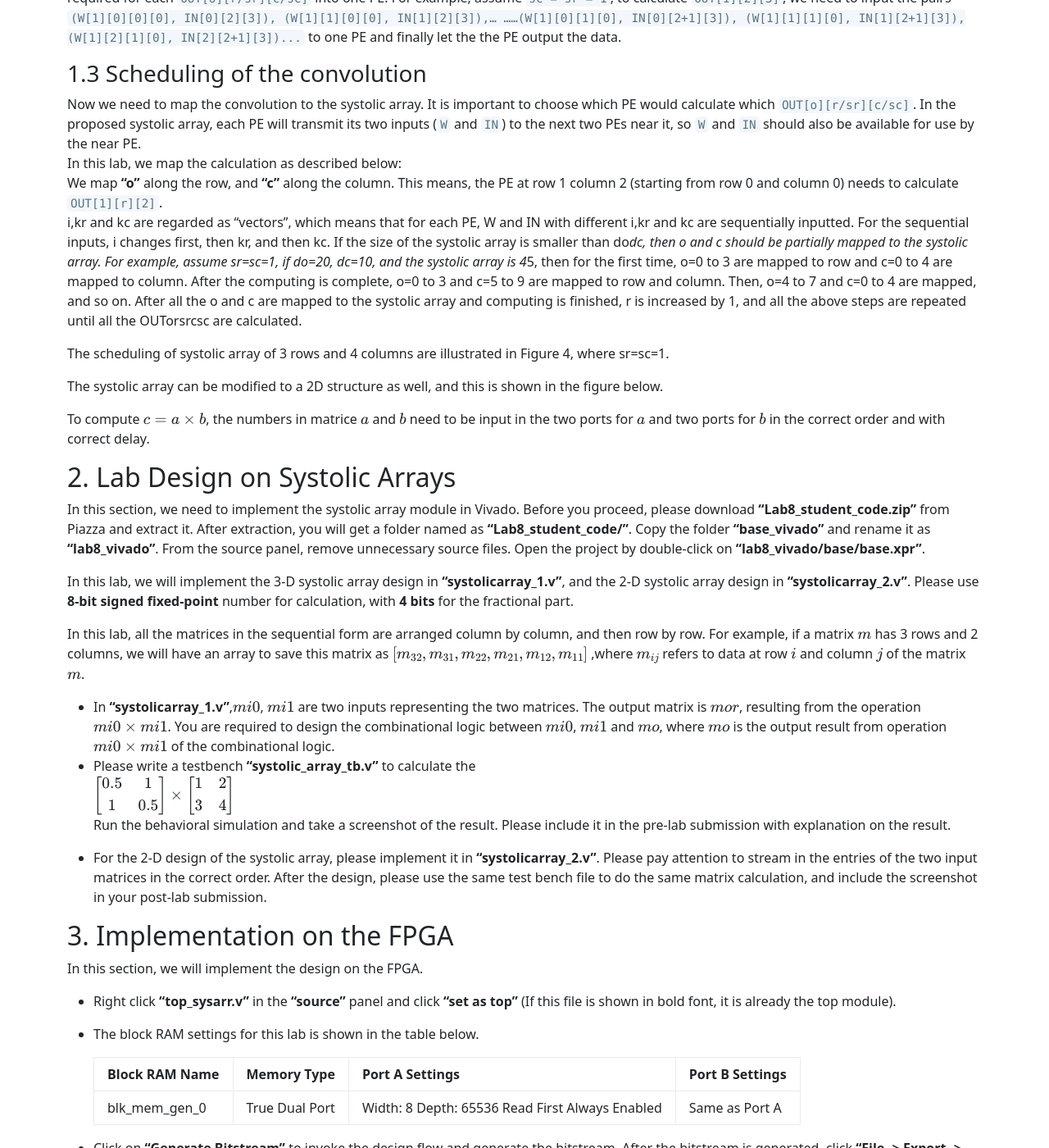
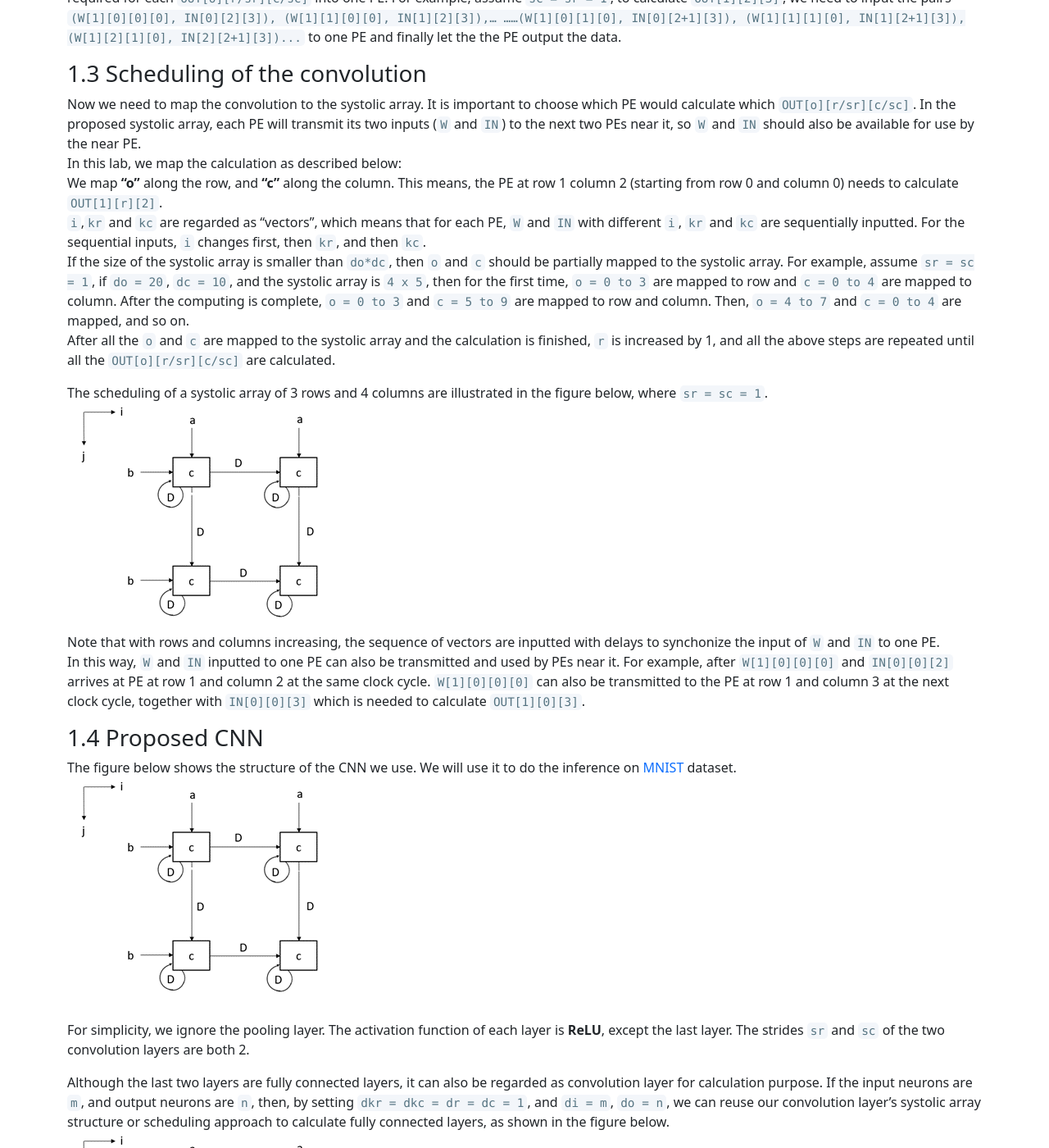
Before and after one commit to hailiangh/hailiangh.github.io, a Jekyll site: the page built from TA/ECEN689_Spring2022/lab9_manual.md, in a window 1280 px wide and 1400 px high, scrolled down 1970 px. Shown: the whole window at 82% size. Built offline with Jekyll 4.4.1, drawn with Linux system fonts in a browser that asks for light colours.

Commit message:
Update lab9_manual.md

```diff
--- a/TA/ECEN689_Spring2022/lab9_manual.md
+++ b/TA/ECEN689_Spring2022/lab9_manual.md
@@ -39,30 +39,26 @@ For each PE, it can do multiplication and accumulate the data. So we need to inp
 Now we need to map the convolution to the systolic array. It is important to choose which PE would calculate which `OUT[o][r/sr][c/sc]`. In the proposed systolic array, each PE will transmit its two inputs (`W` and `IN`) to the next two PEs near it, so `W` and `IN` should also be available for use by the near PE.
 In this lab, we map the calculation as described below:
 We map **“o”** along the row, and **“c”** along the column. This means, the PE at row 1 column 2 (starting from row 0 and column 0) needs to calculate `OUT[1][r][2]`.
-i,kr and kc are regarded as “vectors”, which means that for each PE, W and IN with different i,kr and kc are sequentially inputted. For the sequential inputs, i changes first, then kr, and then kc.
-If the size of the systolic array is smaller than do*dc, then o and c should be partially mapped to the systolic array. For example, assume sr=sc=1, if do=20, dc=10, and the systolic array is 4*5, then for the first time, o=0 to 3 are mapped to row and c=0 to 4 are mapped to column. After the computing is complete, o=0 to 3 and c=5 to 9 are mapped to row and column. Then, o=4 to 7 and c=0 to 4 are mapped, and so on.
-After all the o and c are mapped to the systolic array and computing is finished, r is increased by 1, and all the above steps are repeated until all the OUTorsrcsc are calculated.
+`i`,`kr` and `kc` are regarded as “vectors”, which means that for each PE, `W` and `IN` with different `i`, `kr` and `kc` are sequentially inputted. For the sequential inputs, `i` changes first, then `kr`, and then `kc`.
+If the size of the systolic array is smaller than `do*dc`, then `o` and `c` should be partially mapped to the systolic array. For example, assume `sr = sc = 1`, if `do = 20`, `dc = 10`, and the systolic array is `4 x 5`, then for the first time, `o = 0 to 3` are mapped to row and `c = 0 to 4` are mapped to column. After the computing is complete, `o = 0 to 3` and `c = 5 to 9` are mapped to row and column. Then, `o = 4 to 7` and `c = 0 to 4` are mapped, and so on.
+After all the `o` and `c` are mapped to the systolic array and the calculation is finished, `r` is increased by 1, and all the above steps are repeated until all the `OUT[o][r/sr][c/sc]` are calculated.
 
-The scheduling of systolic array of 3 rows and 4 columns are illustrated in Figure 4, where sr=sc=1.
+The scheduling of a systolic array of 3 rows and 4 columns are illustrated in the figure below, where `sr = sc = 1`.
+![fig4](./pics/lab8_manual_SystolicArray_2D.png)
+Note that with rows and columns increasing, the sequence of vectors are inputted with delays to synchonize the input of `W` and `IN` to one PE.
+In this way, `W` and `IN` inputted to one PE can also be transmitted and used by PEs near it. For example, after `W[1][0][0][0]` and `IN[0][0][2]` arrives at PE at row 1 and column 2 at the same clock cycle. `W[1][0][0][0]` can also be transmitted to the PE at row 1 and column 3 at the next clock cycle, together with `IN[0][0][3]` which is needed to calculate `OUT[1][0][3]`.
+
+### 1.4 Proposed CNN
+The figure below shows the structure of the CNN we use. We will use it to do the inference on [MNIST](https://en.wikipedia.org/wiki/MNIST_database) dataset.
+![fig5](./pics/lab8_manual_SystolicArray_2D.png)
+
+For simplicity, we ignore the pooling layer. The activation function of each layer is **ReLU**, except the last layer. The strides `sr` and `sc` of the two convolution layers are both 2.
+
+Although the last two layers are fully connected layers, it can also be regarded as convolution layer for calculation purpose. If the input neurons are `m`, and output neurons are `n`, then, by setting `dkr = dkc = dr = dc = 1`, and `di = m`, `do = n`, we can reuse our convolution layer’s systolic array structure or scheduling approach to calculate fully connected layers, as shown in the figure below.
+![fig6](./pics/lab8_manual_SystolicArray_2D.png)
 
 
-
-
-
-
-
-
-
-
-
-
-
-
-The systolic array can be modified to a 2D structure as well, and this is shown in the figure below.
-
-To compute $$c=a \times b$$, the numbers in matrice $$a$$ and $$b$$ need to be input in the two ports for $$a$$ and two ports for $$b$$ in the correct order and with correct delay.
-
-## 2. Lab Design on Systolic Arrays
+## 2. Lab Designs
 In this section, we need to implement the systolic array module in Vivado. Before you proceed, please download **"Lab8_student_code.zip"** from Piazza and extract it. After extraction, you will get a folder named as **"Lab8_student_code/"**. Copy the folder **"base_vivado"** and rename it as **"lab8_vivado"**. From the source panel, remove unnecessary source files. Open the project by double-click on **"lab8_vivado/base/base.xpr"**.
 
 In this lab, we will implement the 3-D systolic array design in **"systolicarray_1.v"**, and the 2-D systolic array design in **"systolicarray_2.v"**. Please use **8-bit signed fixed-point** number for calculation, with **4 bits** for the fractional part.
```
